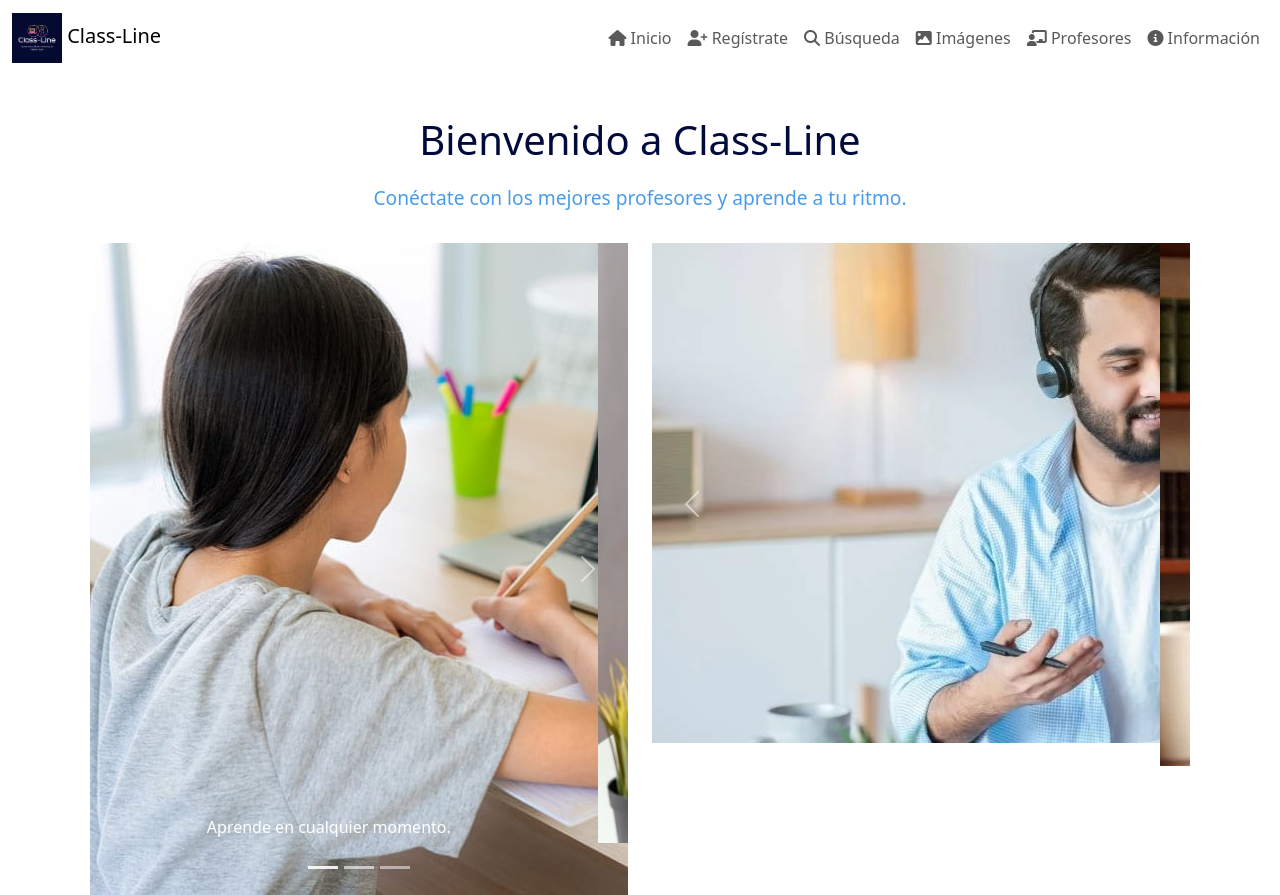
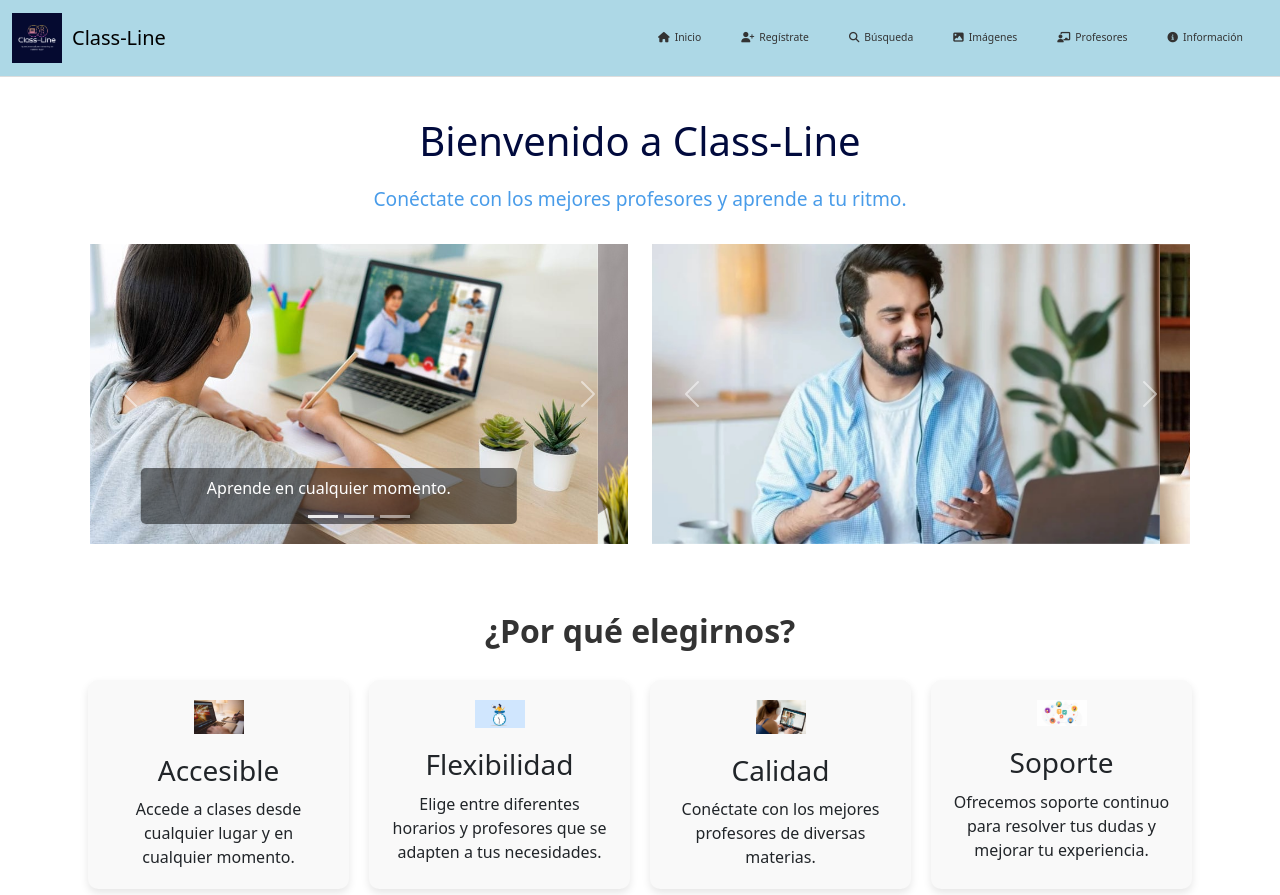
Before and after one commit to SandraRodriguez-sr/proyecto64700, a website: page index.html in a window 1280 px wide. Shown: the top 895 px of the page. Drawn offline with nearby package versions, Linux system fonts and the light colour scheme.

Commit message:
proyecto final sandra

```diff
--- a/index.html
+++ b/index.html
@@ -22,42 +22,43 @@
 <body id="body">
 
     <header id="headertodo">
-        <nav class="navbar navbar-expand-lg bg-custom">
+        <nav class="navbar navbar-expand-lg navbar-general-sol bg-custom">
             <div class="container-fluid">
                 <a class="navbar-brand" href="#">
-                    <img class="nav__section-logo2" src="images/logo.png" alt="Logo Class-Line" style="width: 50px;">
+                    <img class="nav__section-logo2-sol" src="images/logo.png" alt="Logo Class-Line" style="width: 50px;">
                     Class-Line
                 </a>
                 <!-- Botón de menú responsivo para pantallas pequeñas -->
-                <button class="navbar-toggler" type="button" data-bs-toggle="collapse" data-bs-target="#navbarNav" aria-controls="navbarNav" aria-expanded="false" aria-label="Toggle navigation">
+                <button class="navbar-toggler sol" type="button" data-bs-toggle="collapse" data-bs-target="#navbarNav" aria-controls="navbarNav" aria-expanded="false" aria-label="Toggle navigation">
                     <span class="navbar-toggler-icon"></span>
                 </button>
                 <!-- Menú de navegación -->
                 <div class="collapse navbar-collapse justify-content-end" id="navbarNav">
                     <ul class="navbar-nav">
-                        <li class="nav-item">
-                            <a class="nav-link" href="../index.html"><i class="fa fa-home"></i> Inicio</a>
+                        <li class="nav-item sol">
+                            <a class="nav-link sol" href="../index.html"><i class="fa fa-home"></i> Inicio</a>
                         </li>
-                        <li class="nav-item">
-                            <a class="nav-link" href="pages/Registrategratis.html"><i class="fa fa-user-plus"></i> Regístrate</a>
+                        <li class="nav-item sol">
+                            <a class="nav-link sol" href="pages/Registrategratis.html"><i class="fa fa-user-plus"></i> Regístrate</a>
                         </li>
-                        <li class="nav-item">
-                            <a class="nav-link" href="pages/Busqueda.html"><i class="fa fa-search"></i> Búsqueda</a>
+                        <li class="nav-item sol">
+                            <a class="nav-link sol" href="pages/Busqueda.html"><i class="fa fa-search"></i> Búsqueda</a>
                         </li>
-                        <li class="nav-item">
-                            <a class="nav-link" href="pages/imagenes.html"><i class="fa fa-image"></i> Imágenes</a>
+                        <li class="nav-item sol">
+                            <a class="nav-link sol" href="pages/imagenes.html"><i class="fa fa-image"></i> Imágenes</a>
                         </li>
-                        <li class="nav-item">
-                            <a class="nav-link" href="pages/Profesores.html"><i class="fa fa-chalkboard-teacher"></i> Profesores</a>
+                        <li class="nav-item sol">
+                            <a class="nav-link sol" href="pages/Profesores.html"><i class="fa fa-chalkboard-teacher"></i> Profesores</a>
                         </li>
-                        <li class="nav-item">
-                            <a class="nav-link" href="pages/Informacion.html"><i class="fa fa-info-circle"></i> Información</a>
+                        <li class="nav-item sol">
+                            <a class="nav-link sol" href="pages/Informacion.html"><i class="fa fa-info-circle"></i> Información</a>
                         </li>
                     </ul>
                 </div>
             </div>
         </nav>
     </header>
+
 
 
     <main id="main" class="container">
@@ -74,19 +75,19 @@
                     </div>
                     <div class="carousel-inner">
                         <div class="carousel-item active">
-                                <img src="images/page imagenes/img1.jpg" class="d-block caroursel__img" alt="...">
+                            <img src="images/page imagenes/img1.jpg" class="d-block carrusel__img" alt="...">
                             <div class="carousel-caption d-none d-md-block">
                                 <p>Aprende en cualquier momento.</p>
                             </div>
                         </div>
                         <div class="carousel-item">
-                                <img src="images/page imagenes/img2.jpg" class="d-block caroursel__img" alt="...">
+                            <img src="images/page imagenes/img2.jpg" class="d-block carrusel__img" alt="...">
                             <div class="carousel-caption d-none d-md-block">
                                 <p>Aprende en cualquier lugar</p>
                             </div>
                         </div>
                         <div class="carousel-item">
-                                <img src="images/page imagenes/img3.jpg" class="d-block caroursel__img" alt="...">
+                            <img src="images/page imagenes/img3.jpg" class="d-block carrusel__img" alt="...">
                             <div class="carousel-caption d-none d-md-block">
                                 <p>Mejora tu conocimiento.</p>
                             </div>
@@ -107,16 +108,16 @@
                 <div id="carouselAdditional" class="carousel slide carrusel" data-bs-ride="carousel">
                     <div class="carousel-inner">
                         <div class="carousel-item active">
-                                <img src="images/inicio/carr2 images.jfif" class="d-block caroursel__img" alt="...">
+                            <img src="images/inicio/carr2 images.jfif" class="d-block carrusel__img" alt="...">
                         </div>
                         <div class="carousel-item">
-                                <img src="images/inicio/Carr2 prof.jpg" class="d-block caroursel__img" alt="...">
+                            <img src="images/inicio/Carr2 prof.jpg" class="d-block carrusel__img" alt="...">
                         </div>
                         <div class="carousel-item">
-                                <img src="images/inicio/Carr2 profesor.jpg" class="d-block caroursel__img" alt="...">
+                            <img src="images/inicio/Carr2 profesor.jpg" class="d-block carrusel__img" alt="...">
                         </div>
                         <div class="carousel-item">
-                                <img src="images/inicio/carr2 img5.png" class="d-block caroursel__img" alt="...">
+                            <img src="images/inicio/carr2 img5.png" class="d-block carrusel__img" alt="...">
                         </div>
                     </div>
                     <button class="carousel-control-prev" type="button" data-bs-target="#carouselAdditional" data-bs-slide="prev">
@@ -159,6 +160,7 @@
     </main>
 
 
+
     <footer id="footer">
         <h1> La mejor manera de aprender </h1>
         <picture class="footer__logo">
--- a/sass/Estilo-Principal/_footer.scss
+++ b/sass/Estilo-Principal/_footer.scss
@@ -1,4 +1,3 @@
-
 
 /*ESTILOS FOOTER*/
 #footer {
--- a/sass/style-pages/_page-inicio.scss
+++ b/sass/style-pages/_page-inicio.scss
@@ -1,20 +1,28 @@
+
 
 /* Estilos generales para el header */
-#headertodo .navbar-general.navbar-expand-lg {
-    background-color: #ADD8E6 !important; /* Fondo del header en un azul claro */
+#headertodo .navbar-general-sol {
+    background-color: #bce3f0 !important; /* Fondo del header en un azul claro */
     border-bottom: 1px solid #ddd; /* Línea de separación */
 }
 
-#headertodo .navbar-general .navbar-brand {
+#headertodo .navbar-general-sol {
+    &.navbar-expand-lg {
+        background-color: #ADD8E6 !important; /* Reafirmando el color aquí */
+    }
+}
+
+
+#headertodo .navbar-general-sol .navbar-brand {
     display: flex;
     align-items: center;
 }
 
-#headertodo .navbar-general .nav__section-logo2 {
+#headertodo .navbar-general-sol .nav__section-logo2-sol {
     margin-right: 10px; /* Espacio entre el logo y el texto */
 }
 
-#headertodo .navbar-general .navbar-nav .nav-link {
+#headertodo .navbar-general-sol .navbar-nav .nav-link {
     font-size: 0.65rem !important; /* Tamaño de fuente más pequeño */
     color: #333 !important;
     display: flex;
@@ -22,26 +30,21 @@
     padding: 10px 15px; /* Ajuste de padding */
 }
 
-#headertodo .navbar-general .navbar-nav .nav-link i {
+#headertodo .navbar-general-sol .navbar-nav .nav-link i {
     margin-right: 5px; /* Espacio entre el icono y el texto */
 }
 
-#headertodo .navbar-general .navbar-nav .nav-item {
+#headertodo .navbar-general-sol .navbar-nav .nav-item {
     margin-right: 10px; /* Espacio entre cada ítem del menú */
 }
 
-#headertodo .navbar-general .navbar-nav .nav-link:hover {
+#headertodo .navbar-general-sol .navbar-nav .nav-link:hover {
     color: #4CAF50 !important; /* Color al hacer hover */
 }
 
-#headertodo .navbar-general .navbar-toggler {
+#headertodo .navbar-general-sol .navbar-toggler {
     border-color: #ddd;
 }
-
-
-
-
-
 
 
 
@@ -51,13 +54,11 @@
     text-align: center; /* Alineación central para el texto */
 }
 
-
 .main-title {
     font-size: 2.5rem;
     color: #010a3d;
     margin: 20px 0; /* Espacio superior e inferior */
 }
-
 
 .main-description {
     font-size: 1.2rem;
@@ -65,15 +66,25 @@
     margin-bottom: 30px; /* Espacio inferior */
 }
 
+/* Estilos específicos para el carrusel */
 .carrusel {
     margin-bottom: 20px; /* Espacio inferior entre el carrusel y otros elementos */
 }
 
-.carrusel__img {
+.carrusel .carrusel__img {
     width: 100%;
-    height: auto;
+    height: 300px;
+    object-fit: cover; /* Asegura que las imágenes llenen el contenedor sin distorsionarse */
 }
 
+.carrusel .carousel-caption {
+    background-color: rgba(0, 0, 0, 0.5); /* Fondo semitransparente para la legibilidad */
+    color: #fff;
+    padding: 0.5rem;
+    border-radius: 5px;
+}
+
+/* Estilos para la sección de beneficios */
 .benefits {
     display: flex;
     flex-wrap: wrap;
@@ -81,21 +92,36 @@
     margin: 40px 0;
 }
 
+.benefits-title {
+    font-size: 2rem;
+    font-weight: bold;
+    color: #333;
+    margin-bottom: 20px;
+}
+
 .benefit-item {
     flex: 1 1 22%;
+    max-width: 300px;
     margin: 10px;
-    max-width: 300px;
     padding: 20px;
     background-color: #f9f9f9;
     border-radius: 10px;
     box-shadow: 0 4px 8px rgba(0, 0, 0, 0.1);
     text-align: center;
-}
 
-.benefit-item img {
-    width: 50px;
-    height: auto;
-    margin-bottom: 10px;
+    img {
+        width: 50px;
+        height: auto;
+        margin-bottom: 10px;
+    }
+
+    h3 {
+        margin: 10px 0;
+    }
+
+    p {
+        margin: 0;
+    }
 }
 
 /* Estilo de los botones */
@@ -113,21 +139,3 @@
 .button:hover {
     background-color: #45a049;
 }
-
-/* Estilos para la sección de beneficios */
-.benefits-title {
-    font-size: 2rem;
-    margin-bottom: 20px;
-    color: #333;
-    font-weight: bold;
-}
-
-/* Alineación del texto en el título de beneficios */
-.benefit-item h3 {
-    margin: 10px 0;
-}
-
-/* Alineación del texto en la descripción de beneficios */
-.benefit-item p {
-    margin: 0;
-}
```
Also changed, not shown: pages/Busqueda.html (+3 -3 lines), css/style.css, 1 other file. Lines whose indentation alone changed are shown as unchanged.
